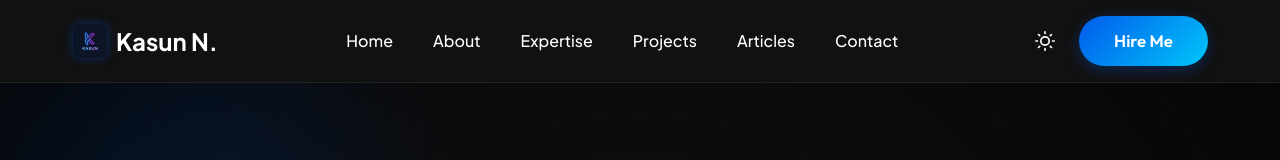
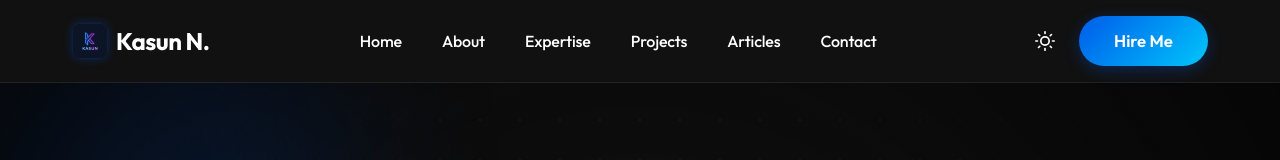
Before and after one commit to nadeera-se22018/mern-portfolio, a React (Vite) app in the folder frontend/: page / in a window 1280 px wide. Shown: the top 160 px of the page. Built offline with nearby package versions, Linux system fonts and the light colour scheme; grey boxes are pictures that could not be loaded.

Commit message:
feat: add component-specific styles for Navbar, Projects, and Skills sections

```diff
--- a/frontend/src/components/Navbar.css
+++ b/frontend/src/components/Navbar.css
@@ -18,8 +18,10 @@
 }
 
 .nav-logo {
+    font-family: var(--font-heading);
     font-size: 1.5rem;
     font-weight: 700;
+    letter-spacing: -0.02em;
     color: var(--text-primary);
     display: flex;
     align-items: center;
@@ -52,9 +54,11 @@
 }
 
 .nav-links a {
+    font-family: var(--font-heading);
     color: var(--text-primary);
     text-decoration: none;
     font-weight: 500;
+    letter-spacing: -0.01em;
     transition: color 0.3s, text-shadow 0.3s;
 }
 
```
